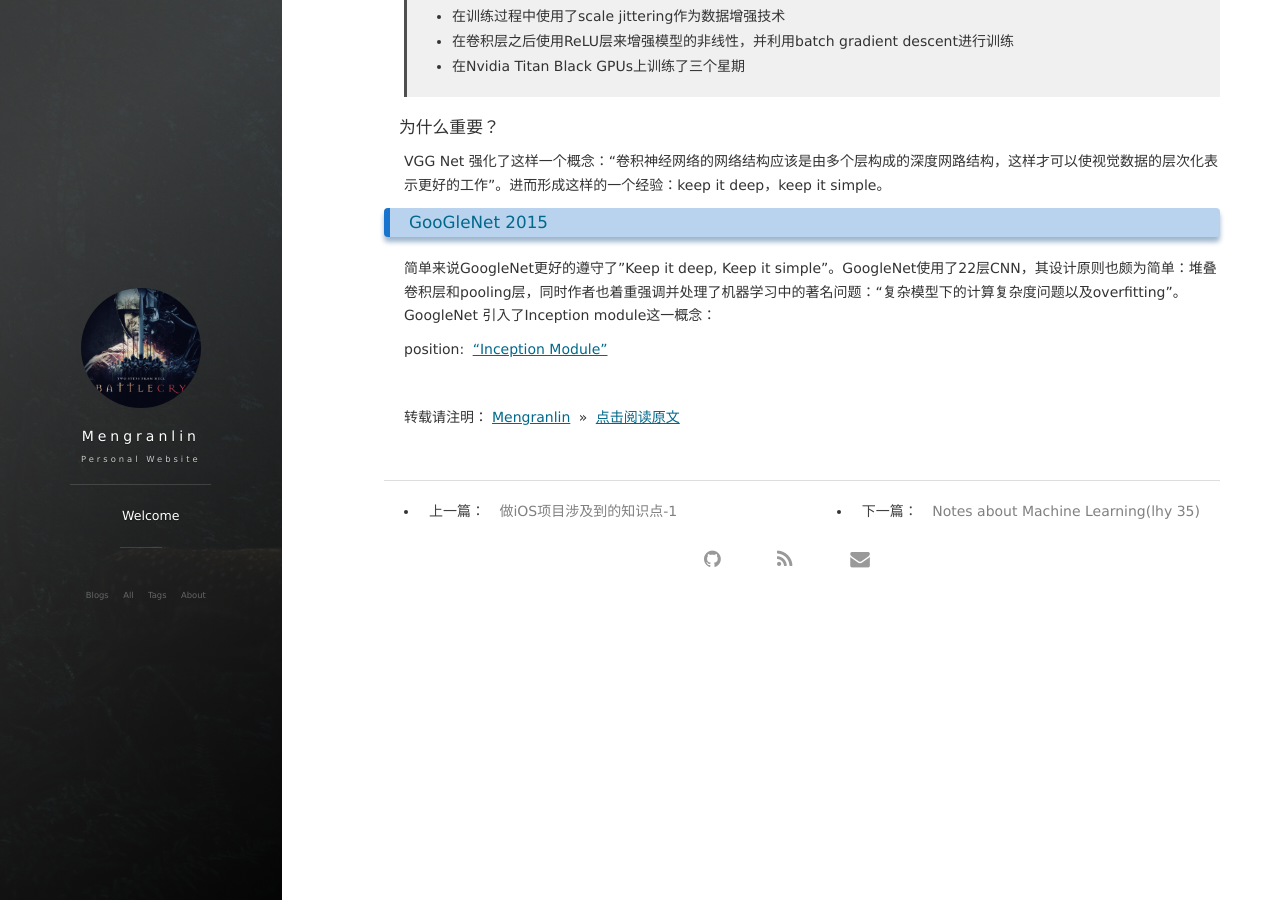
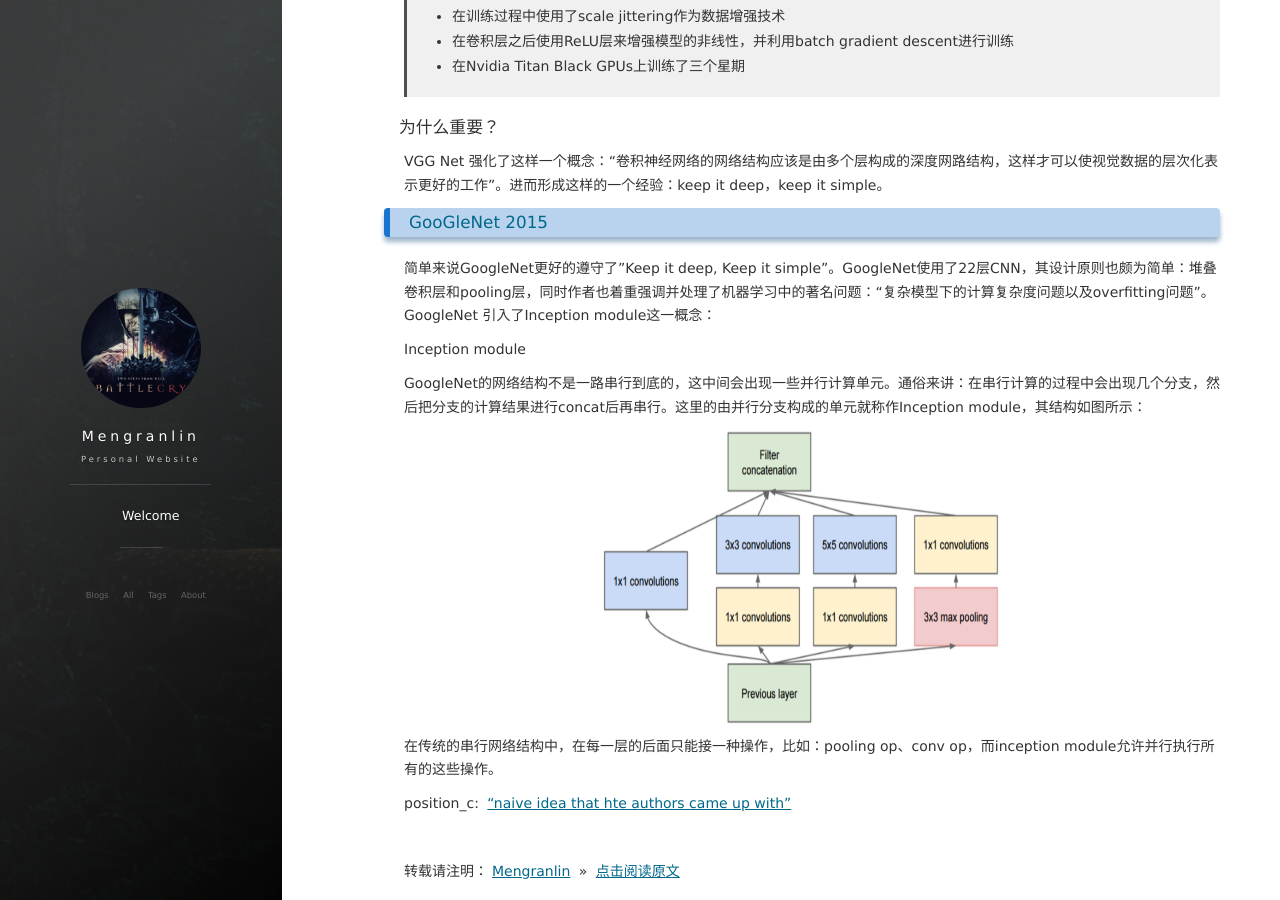
Before and after one commit to lmrshare/lmrshare.github.io, a Jekyll site: the page built from _posts/2018-05-22-Ref-notes.md, in a window 1280 px wide and 900 px high, scrolled down 3500 px. Built offline with Jekyll 4.4.1, drawn with Linux system fonts in a browser that asks for light colours; nearby versions of some CDN libraries; comment, search, counter and statistics services are not loaded.

Commit message:
googlenet的复习

```diff
--- a/_posts/2018-05-22-Ref-notes.md
+++ b/_posts/2018-05-22-Ref-notes.md
@@ -163,11 +163,21 @@ VGG Net 强化了这样一个概念：“卷积神经网络的网络结构应该
 
 ### [GooGleNet 2015](https://www.cv-foundation.org/openaccess/content_cvpr_2015/papers/Szegedy_Going_Deeper_With_2015_CVPR_paper.pdf)
 
-简单来说GoogleNet更好的遵守了"Keep it deep, Keep it simple"。GoogleNet使用了22层CNN，其设计原则也颇为简单：堆叠卷积层和pooling层，同时作者也着重强调并处理了机器学习中的著名问题：“复杂模型下的计算复杂度问题以及overfitting”。
+简单来说GoogleNet更好的遵守了"Keep it deep, Keep it simple"。GoogleNet使用了22层CNN，其设计原则也颇为简单：堆叠卷积层和pooling层，同时作者也着重强调并处理了机器学习中的著名问题：“复杂模型下的计算复杂度问题以及overfitting问题”。
 GoogleNet 引入了Inception module这一概念：
 
+Inception module
 
-position: ["Inception Module"](https://adeshpande3.github.io/adeshpande3.github.io/The-9-Deep-Learning-Papers-You-Need-To-Know-About.html)
+GoogleNet的网络结构不是一路串行到底的，这中间会出现一些并行计算单元。通俗来讲：在串行计算的过程中会出现几个分支，然后把分支的计算结果进行concat后再串行。这里的由并行分支构成的单元就称作Inception module，其结构如图所示：
+
+<div align="center">
+	<img src="/images/posts/dl-ref-notes/inception_module.png" height="300" width="400">
+</div>
+
+在传统的串行网络结构中，在每一层的后面只能接一种操作，比如：pooling op、conv op，而inception module允许并行执行所有的这些操作。
+
+
+position_c: ["naive idea that hte authors came up with"](https://adeshpande3.github.io/adeshpande3.github.io/The-9-Deep-Learning-Papers-You-Need-To-Know-About.html)
 
 
 <br>
```
Also changed, not shown: _drafts/work-linux/2018-05-21-wor-mac-plan-hidden.md (+2 -2 lines), images/posts/dl-ref-notes/inception_module.png (added).
